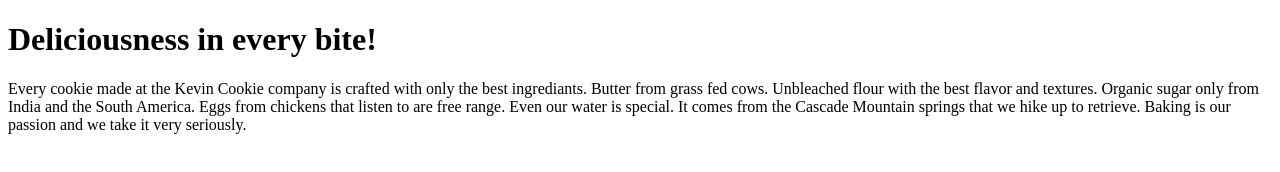
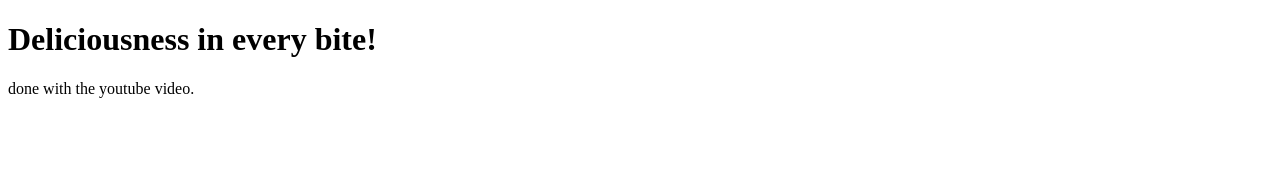
Before and after one commit to AndresPaucar7/Cookies, a plain HTML site: page index.htm in a window 1280 px wide. Drawn offline with Linux system fonts and the light colour scheme.

Commit message:
Update index.htm

```diff
--- a/index.htm
+++ b/index.htm
@@ -4,7 +4,7 @@
 
 <h1>Deliciousness in every bite!</h1>
 
-<p>Every cookie made at the Kevin Cookie company is crafted with only the best ingrediants. Butter from grass fed cows. Unbleached flour with the best flavor and textures. Organic sugar only from India and the South America. Eggs from chickens that listen to are free range. Even our water is special. It comes from the Cascade Mountain springs that we hike up to retrieve. Baking is our passion and we take it very seriously.</p>
+<p>done with the youtube video.</p>
 
 </body>
 </html>
```
